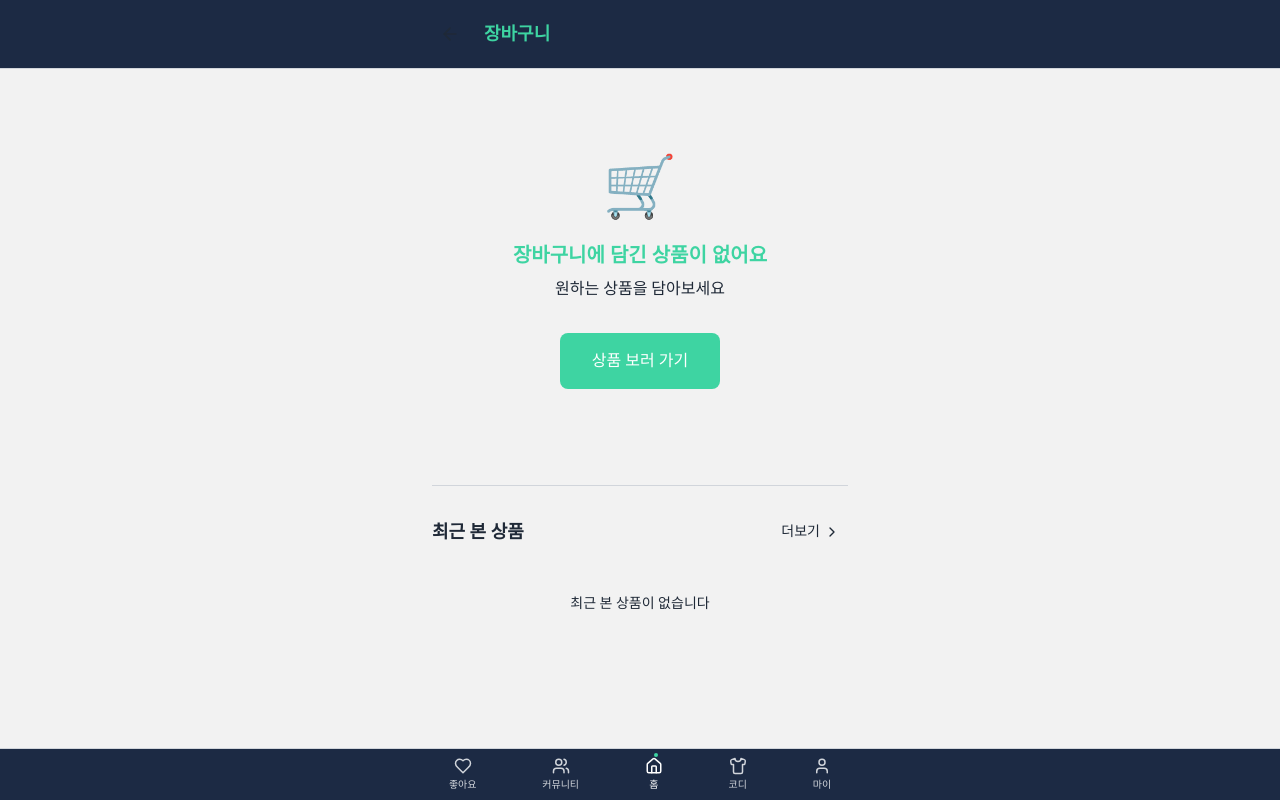
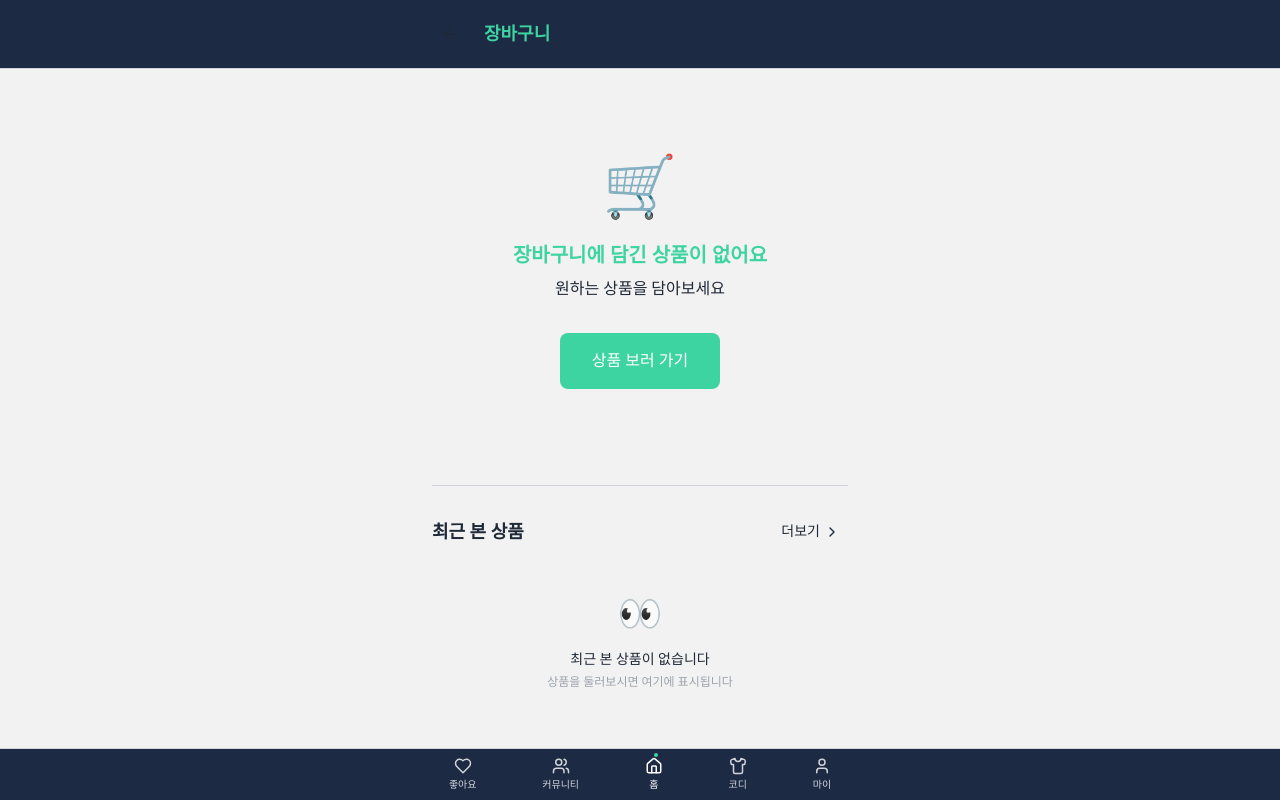
Before and after one commit to jumin20099/SNAPFIT, a Next.js app: page /cart in a window 1280 px wide. Built offline with nearby package versions, Linux system fonts and the light colour scheme.

Commit message:
장바구니 페이지 최근 본 상품 기능 구현

```diff
--- a/src/components/ui/CartPage.tsx
+++ b/src/components/ui/CartPage.tsx
@@ -5,6 +5,7 @@ import { motion } from 'framer-motion'
 import { ArrowLeft, Heart, ChevronRight } from 'lucide-react'
 import { useRouter } from 'next/navigation'
 import { useCart } from '@/contexts/CartContext'
+import { useRecentProducts } from '@/hooks/useRecentProducts'
 import dynamic from 'next/dynamic'
 
 interface CartItem {
@@ -41,7 +42,7 @@ interface RecentProduct {
 export function CartPage() {
   const router = useRouter()
   const { items: cartItems, addItem, removeItem, updateQuantity } = useCart()
-  const [recentProducts, setRecentProducts] = useState<RecentProduct[]>([])
+  const { recentProducts, addRecentProduct } = useRecentProducts()
   const [isLoading, setIsLoading] = useState(true)
   const [isMounted, setIsMounted] = useState(false)
   const [isLoggedIn, setIsLoggedIn] = useState(false)
@@ -49,7 +50,7 @@ export function CartPage() {
 
   useEffect(() => {
     setIsMounted(true)
-    loadRecentProducts()
+    setIsLoading(false) // 최근 본 상품은 훅에서 관리하므로 로딩 완료
 
     // 로그인 상태 확인
     const checkLoginStatus = () => {
@@ -83,25 +84,6 @@ export function CartPage() {
     isLiked: likedProducts.has(item.id.toString()) // 실제 좋아요 상태 반영
   }))
 
-  // 최근 본 상품 로드
-  const loadRecentProducts = async () => {
-    try {
-      const response = await fetch('/api/products/recent')
-      if (response.ok) {
-        const data = await response.json()
-        // 좋아요 상태 초기화
-        const productsWithLikeStatus = (data.products || []).map((product: any) => ({
-          ...product,
-          isLiked: likedProducts.has(product.id)
-        }))
-        setRecentProducts(productsWithLikeStatus)
-      }
-    } catch (error) {
-      console.error('최근 본 상품 로드 실패:', error)
-    } finally {
-      setIsLoading(false)
-    }
-  }
 
   // 상품 보러 가기
   const goToProducts = () => {
@@ -177,14 +159,8 @@ export function CartPage() {
           return newSet
         })
 
-        // 최근 본 상품 목록 업데이트
-        setRecentProducts(prev =>
-          prev.map(product =>
-            product.id === productId
-              ? { ...product, isLiked: data.liked }
-              : product
-          )
-        )
+        // 최근 본 상품은 훅에서 관리하므로 별도 업데이트 불필요
+        // 좋아요 상태만 로컬에서 관리
       } else {
         console.error('좋아요 토글 실패:', response.status)
         if (response.status === 401) {
@@ -360,19 +336,7 @@ export function CartPage() {
             </button>
           </div>
 
-          {isLoading ? (
-            <div className="flex gap-3 overflow-x-auto pb-2">
-              {Array.from({ length: 3 }).map((_, i) => (
-                <div key={i} className="flex-shrink-0 w-32">
-                  <div className="animate-pulse">
-                    <div className="w-32 h-40 bg-gray-200 angular-rounded mb-2"></div>
-                    <div className="h-3 bg-gray-200 angular-rounded mb-1"></div>
-                    <div className="h-3 bg-gray-200 angular-rounded w-2/3"></div>
-                  </div>
-                </div>
-              ))}
-            </div>
-          ) : recentProducts.length > 0 ? (
+          {recentProducts.length > 0 ? (
             <div className="flex gap-3 overflow-x-auto pb-2">
               {recentProducts.map((product) => (
                 <div
@@ -412,7 +376,7 @@ export function CartPage() {
                     >
                       <Heart
                         size={12}
-                        className={product.isLiked ? 'text-red-500 fill-red-500' : 'text-gray-400'}
+                        className={likedProducts.has(product.id) ? 'text-red-500 fill-red-500' : 'text-gray-400'}
                       />
                     </button>
                   </div>
@@ -447,7 +411,9 @@ export function CartPage() {
             </div>
           ) : (
             <div className="text-center py-8">
+              <div className="text-4xl mb-4">👀</div>
               <p className="text-gray-500 text-sm">최근 본 상품이 없습니다</p>
+              <p className="text-gray-400 text-xs mt-1">상품을 둘러보시면 여기에 표시됩니다</p>
             </div>
           )}
         </div>
--- /dev/null
+++ b/src/hooks/useRecentProducts.ts
@@ -0,0 +1,91 @@
+import { useState, useEffect } from 'react'
+
+interface RecentProduct {
+  id: string
+  name: string
+  brand: string
+  price: number
+  imageUrl: string
+  isLiked?: boolean
+  rating?: number
+  reviewCount?: number
+  badge?: string
+  shippingInfo?: string
+}
+
+const RECENT_PRODUCTS_KEY = 'recent_products'
+const MAX_RECENT_PRODUCTS = 10
+
+export function useRecentProducts() {
+  const [recentProducts, setRecentProducts] = useState<RecentProduct[]>([])
+
+  // localStorage에서 최근 본 상품 로드
+  useEffect(() => {
+    const loadRecentProducts = () => {
+      try {
+        const stored = localStorage.getItem(RECENT_PRODUCTS_KEY)
+        if (stored) {
+          const products = JSON.parse(stored)
+          setRecentProducts(products)
+        }
+      } catch (error) {
+        console.error('최근 본 상품 로드 실패:', error)
+      }
+    }
+
+    loadRecentProducts()
+  }, [])
+
+  // 상품 추가
+  const addRecentProduct = (product: Omit<RecentProduct, 'isLiked'>) => {
+    try {
+      setRecentProducts(prev => {
+        // 중복 제거 (같은 ID의 상품이 있으면 제거)
+        const filtered = prev.filter(p => p.id !== product.id)
+
+        // 새 상품을 맨 앞에 추가
+        const updated = [product, ...filtered]
+
+        // 최대 개수 제한
+        const limited = updated.slice(0, MAX_RECENT_PRODUCTS)
+
+        // localStorage에 저장
+        localStorage.setItem(RECENT_PRODUCTS_KEY, JSON.stringify(limited))
+
+        return limited
+      })
+    } catch (error) {
+      console.error('최근 본 상품 추가 실패:', error)
+    }
+  }
+
+  // 상품 제거
+  const removeRecentProduct = (productId: string) => {
+    try {
+      setRecentProducts(prev => {
+        const updated = prev.filter(p => p.id !== productId)
+        localStorage.setItem(RECENT_PRODUCTS_KEY, JSON.stringify(updated))
+        return updated
+      })
+    } catch (error) {
+      console.error('최근 본 상품 제거 실패:', error)
+    }
+  }
+
+  // 모든 최근 본 상품 제거
+  const clearRecentProducts = () => {
+    try {
+      setRecentProducts([])
+      localStorage.removeItem(RECENT_PRODUCTS_KEY)
+    } catch (error) {
+      console.error('최근 본 상품 전체 제거 실패:', error)
+    }
+  }
+
+  return {
+    recentProducts,
+    addRecentProduct,
+    removeRecentProduct,
+    clearRecentProducts
+  }
+}
```
Also changed, not shown: app/products/[id]/page.tsx (+11 -0 lines).
